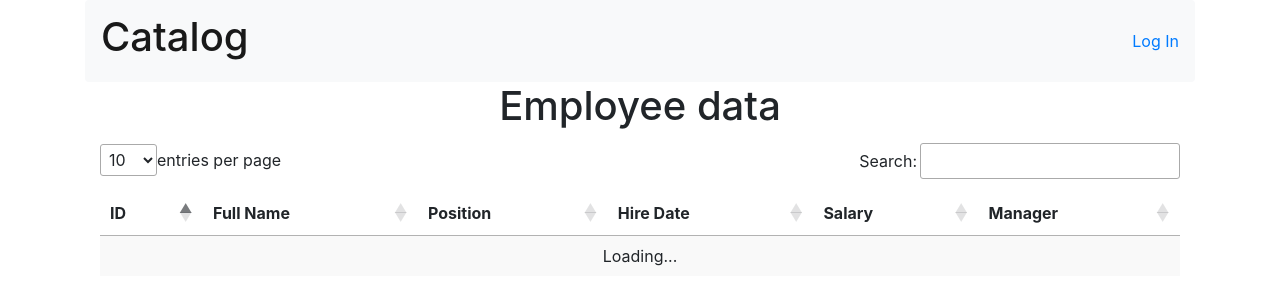
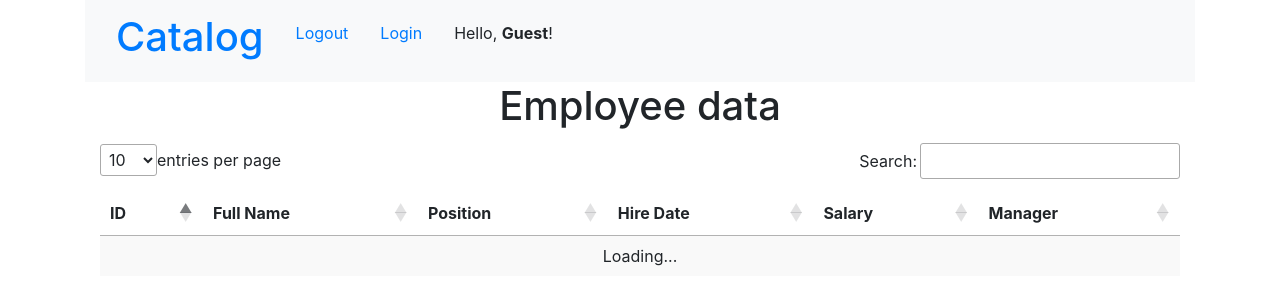
Before and after one commit to hito-de-jiro/catalog-employees, a Django app: page /catalog/ in a window 1280 px wide. Shown: the top 305 px of the page. Run offline with Django 5.2, Linux system fonts and the light colour scheme; some libraries are stand-ins or nearby versions.

Commit message:
style: fixed header.html

```diff
--- a/app/catalog/templates/catalog/header.html
+++ b/app/catalog/templates/catalog/header.html
@@ -1,16 +1,39 @@
 <header>
-    <nav class="navbar navbar-expand-lg navbar-light bg-light rounded">
-        <a class="navbar-brand" href="#"><h1>Catalog</h1></a>
-        <div class="collapse navbar-collapse" id="navbar">
-            <ul class="navbar-nav mr-auto">
-
-            </ul>
-            <div class="inline my-3 my-md-0">
-                {% if user.is_authenticated %}
-                    <span class="mr-sm-2">Hello, {{ user.username }}!</span>
-                    <a href="{% url 'logout' %}" class="my-2 my-sm-0">Log out</a>
+    <nav class="navbar navbar-expand-lg bg-light">
+        <div class="container-fluid">
+            <a class="navbar-brand" href="#"><h1>Catalog</h1></a>
+            <button class="navbar-toggler" type="button" data-bs-toggle="collapse"
+                    data-bs-target="#navbarSupportedContent" aria-controls="navbarSupportedContent"
+                    aria-expanded="false" aria-label="Toggle navigation">
+                <span class="navbar-toggler-icon"></span>
+            </button>
+            <div class="collapse navbar-collapse" id="navbarSupportedContent">
+                <ul class="navbar-nav me-auto mb-2 mb-lg-0">
+                </ul>
+                {% if request.user.is_authenticated %}
+                    <ul class="nav justify-content-end">
+                        <li class="nav-item">
+                            <a href="{% url 'user-profile' %}" class="nav-link">Profile</a>
+                        </li>
+                        <li class="nav-item">
+                            <a href="{% url 'home' %}" class="nav-link">Logout</a>
+                        </li>
+                        <li class="nav-item">
+                            <p class="nav-link">Hello, <b>{{ request.user.username }}</b>!</p>
+                        </li>
+                    </ul>
                 {% else %}
-                    <a href="{% url 'login' %}">Log In</a>
+                    <ul class="nav justify-content-end">
+                        <li class="nav-item">
+                            <a href="{% url 'home' %}" class="nav-link">Logout</a>
+                        </li>
+                        <li class="nav-item">
+                            <a class="nav-link" href="{% url 'login' %}">Login</a>
+                        </li>
+                        <li class="nav-item">
+                            <p class="nav-link">Hello, <b>Guest</b>!</p>
+                        </li>
+                    </ul>
                 {% endif %}
             </div>
         </div>
```
